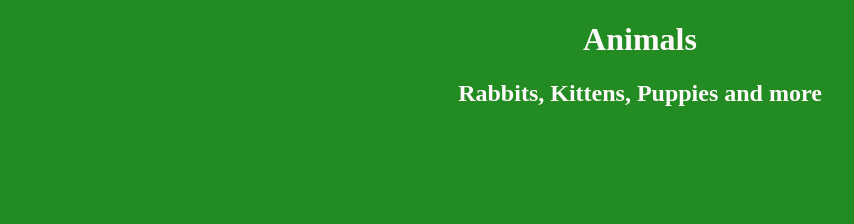
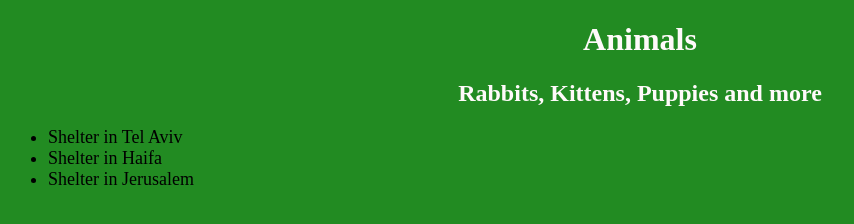
Before and after one commit to HannaTOKYO/Shelter, a plain HTML site: page index.html in a window 1280 px wide. Shown: the whole page, without its empty margins (0-854 px from the left). Drawn offline with Linux system fonts and the light colour scheme.

Commit message:
Add list and change style

```diff
--- a/index.html
+++ b/index.html
@@ -10,5 +10,14 @@
     <h1>Animals</h1>
     <h2> Rabbits, Kittens, Puppies and more</h2>
 
+<div class="container">
+
+<ul>
+<li>Shelter in Tel Aviv</li>
+<li>Shelter in Haifa</li>
+<li>Shelter in Jerusalem</li>
+ </ul>
+</div>
+
 </body>
 </html>
--- a/style.css
+++ b/style.css
@@ -3,3 +3,10 @@ body {
     color:snow;
     text-align: center;
 }
+
+.container {
+    text-align: left;
+    color: black;
+    font-size: large;
+
+}
```
